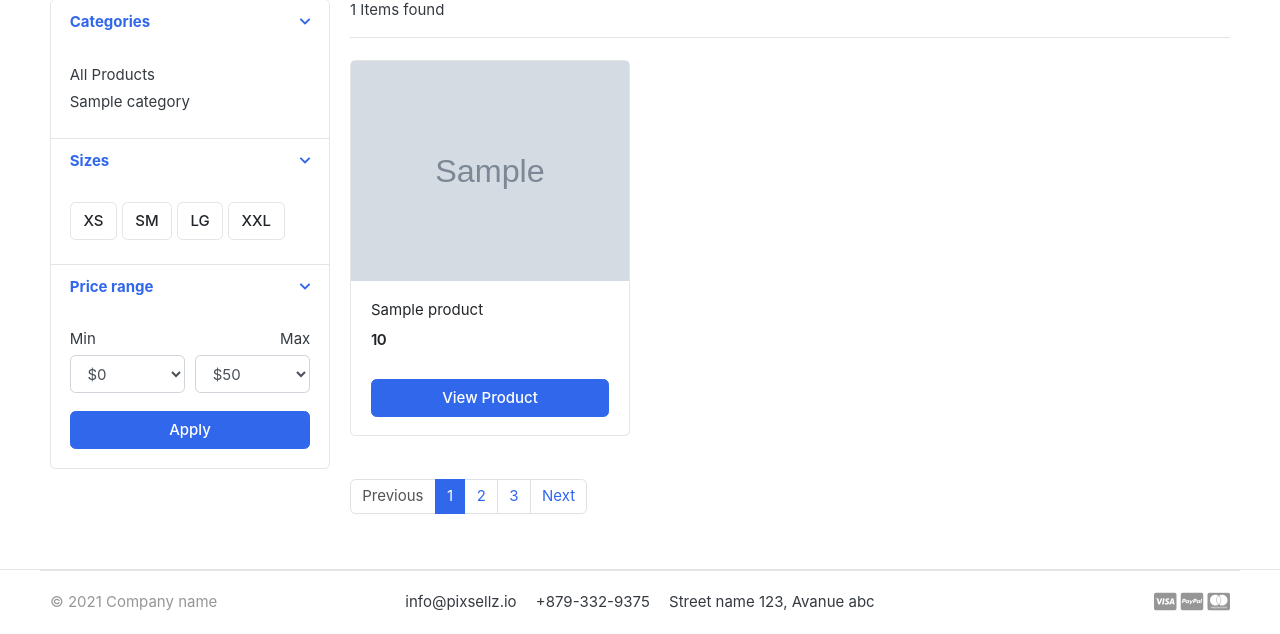
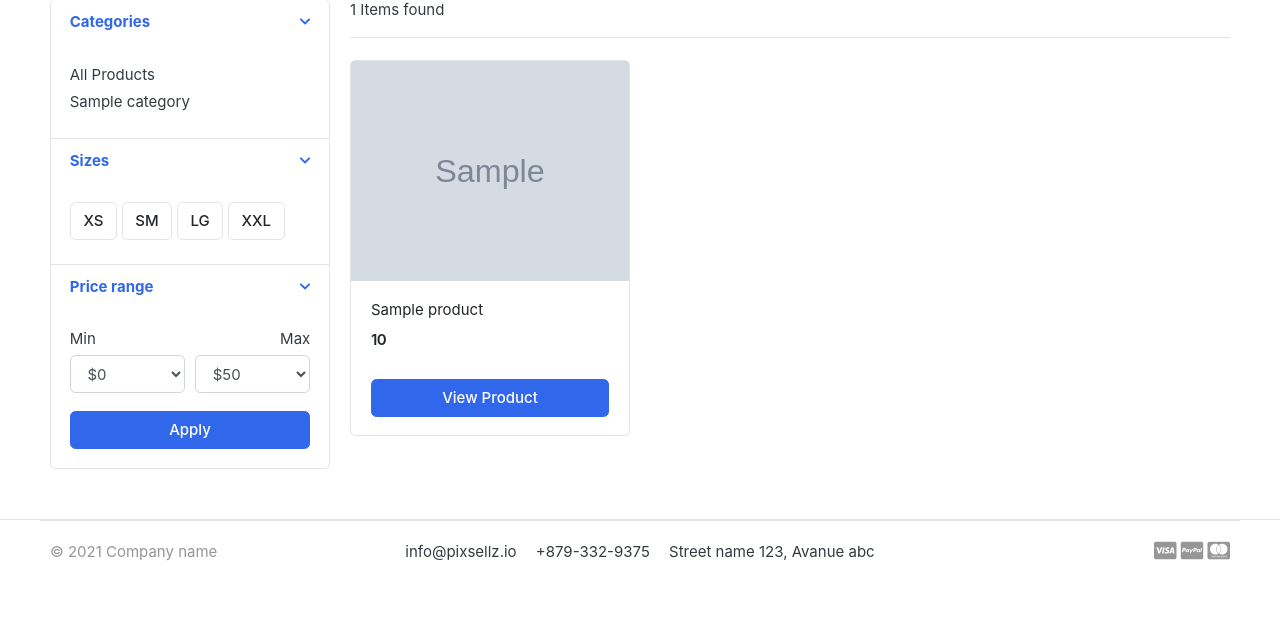
Before and after one commit to asifchowdhuryr8/django_e-commerce, a Django app: page /store/ in a window 1280 px wide. Shown: the part 295-929 px from the top of the page. After the commit the page ends 856 px from the top, so only its background shows below. Run offline with Django 3.2, Linux system fonts and the light colour scheme; tables that the repository leaves empty hold one stand-in row (values such as "Sample post"); grey boxes marked "Sample" are stand-in pictures; some libraries are stand-ins or nearby versions; some web fonts are replaced.

Commit message:
Added paginator to the store page

```diff
--- a/store/templates/store/store.html
+++ b/store/templates/store/store.html
@@ -188,23 +188,35 @@
                 </div>
 
                 <nav class="mt-4" aria-label="Page navigation sample">
+                    {% if products.has_other_pages %}
                     <ul class="pagination">
-                        <li class="page-item disabled">
-                            <a class="page-link" href="#">Previous</a>
+                        {% if products.has_previous %}
+                        <li class="page-item">
+                            <a
+                                class="page-link"
+                                href="?page={{products.previous_page_number}}"
+                                >Previous</a
+                            >
                         </li>
-                        <li class="page-item active">
-                            <a class="page-link" href="#">1</a>
+                        {% endif %} {% for i in products.paginator.page_range %}
+                        {% if products.number == i %}
+                        <li class="page-item active">{% else %}</li>
+
+                        <li class="page-item">
+                            {% endif %}
+                            <a class="page-link" href="?page={{i}}">{{i}}</a>
                         </li>
+                        {% endfor %} {% if products.has_next %}
                         <li class="page-item">
-                            <a class="page-link" href="#">2</a>
+                            <a
+                                class="page-link"
+                                href="?page={{products.next_page_number}}"
+                                >Next</a
+                            >
                         </li>
-                        <li class="page-item">
-                            <a class="page-link" href="#">3</a>
-                        </li>
-                        <li class="page-item">
-                            <a class="page-link" href="#">Next</a>
-                        </li>
+                        {% endif %}
                     </ul>
+                    {% endif %}
                 </nav>
             </main>
         </div>
--- a/store/views.py
+++ b/store/views.py
@@ -3,6 +3,7 @@ from .models import Product
 from category.models import Category
 from cart.models import CartItem
 from cart.views import get_or_set_session_id
+from django.core.paginator import Paginator
 # Create your views here.
 
 
@@ -14,9 +15,17 @@ def store(request, slug_value=None):
         products = Product.objects.filter(
             category=categories, is_available=True)
         total_product = products.count()
+        paginator = Paginator(products, 6)
+        page = request.GET.get('page')
+        # get the page variable value from the url
+        products = paginator.get_page(page)
+        # now products variable is a paginator object. It has all the products in it which is coming from filter method But will render accordingly paginator.
     else:
         products = Product.objects.all().filter(is_available=True)
         total_product = products.count()
+        paginator = Paginator(products, 6)
+        page = request.GET.get('page')
+        products = paginator.get_page(page)
 
     context = {'products': products, 'total_product': total_product}
     return render(request, 'store/store.html', context)
```
